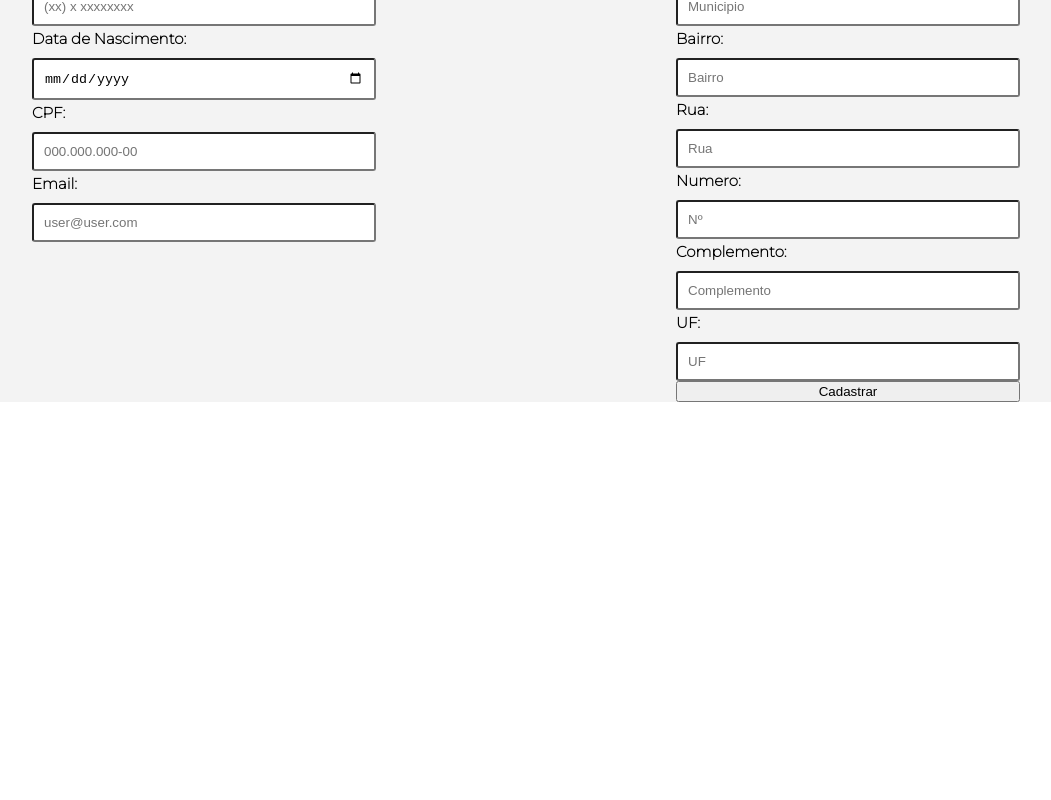
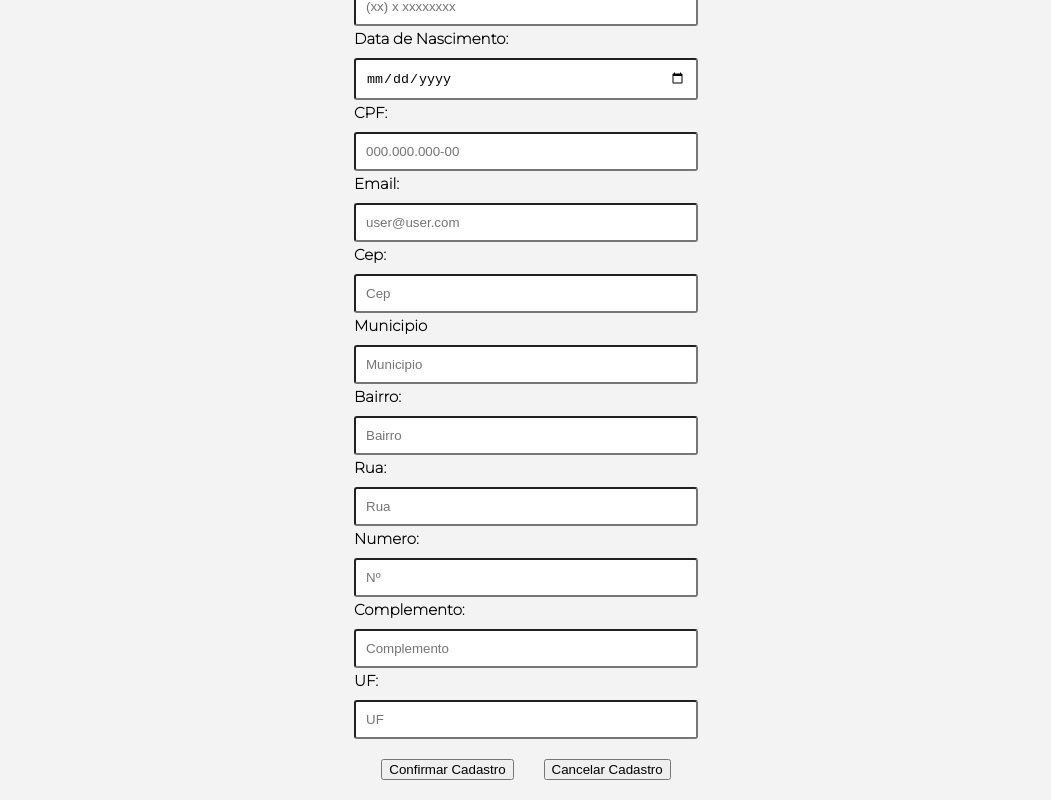
Before and after one commit to Fernanda741/Demo-Nigth---Client-CIP, a React (Create React App) app: page /register in a window 1280 px wide. Shown: the part 549-1349 px from the top of the page, without its empty margins (114-1165 px from the left). Before the commit the page ends 951 px from the top, so only its background shows below. Built offline with nearby package versions, Linux system fonts and the light colour scheme; a web font is replaced by a local one.

Commit message:
css-register 2/3

```diff
--- a/src/pages/Register/index.jsx
+++ b/src/pages/Register/index.jsx
@@ -16,13 +16,13 @@ const FormSection = styled.form`
   width: 100%;
   justify-content: center;
   background-color: #F3F3F3;
+  flex-wrap: wrap;
   > div{
     display: flex;
     flex-direction: column;
     padding: 150px;
     padding-top: 0px;
     padding-bottom: 0px;
-    width: 100%;
 
     > label{
      margin-bottom: 10px;
@@ -37,18 +37,27 @@ const FormSection = styled.form`
     border-radius: 3px;
     width: 25vw;
     padding: 10px;
+   }
 
+   > section {
+    margin-top: 20px;
+    margin-bottom: 20px;
+    display: flex;
+    justify-content: center;
+     > div {
+      display: flex;
+      > button {
+        margin-right: 15px;
+        margin-left: 15px;
+      }
+     }
    }
   }
-
 `;
 
 const Img = styled.img `
 width: 100%;
-
 `
-
-
 
 const Register = () => {
   const { register, handleSubmit, setValue } = useForm();
@@ -161,9 +170,17 @@ const Register = () => {
             {...register("complem")}
           />
           <Input label="UF:" type="text" placeholder="UF" {...register("uf")} />
-          <Button title="Cadastrar" type="submit" />
+          <section>
+          <div>
+            <Button title="Confirmar Cadastro" type="submit" />
+            <Button title="Cancelar Cadastro" type="submit" />
+          </div>
+        </section>
         </div>
+
+
       </FormSection>
+
     </section>
   );
 };
```
